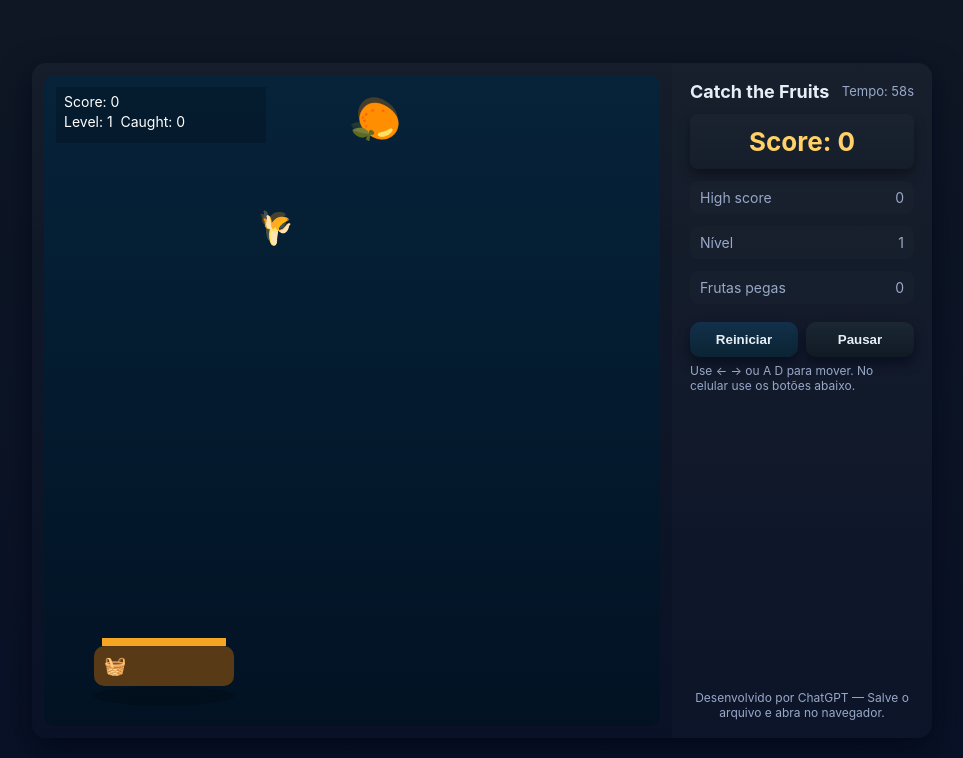
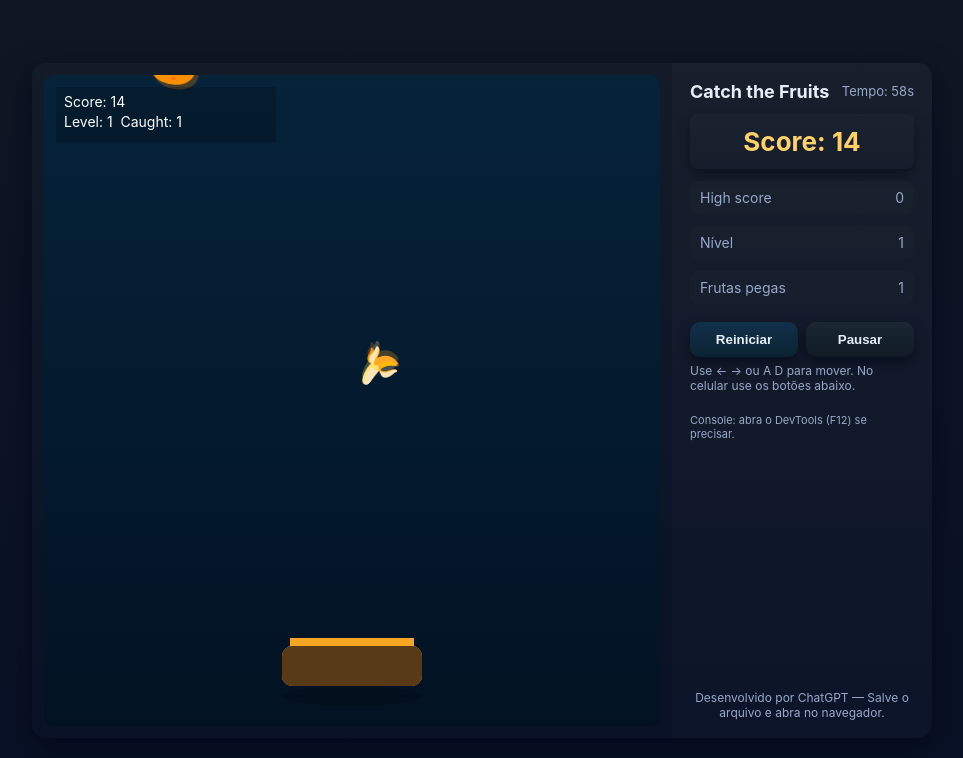
Before and after one commit to juliano210288/oticaviderememoria, a plain HTML site: page index.html in a window 1280 px wide. Both pictures are taken after a click on the button "Começar". Shown: the whole page, without its empty margins (158-1121 px from the left). Drawn offline with Linux system fonts and the light colour scheme.

Commit message:
Atualizar o index.html

```diff
--- a/index.html
+++ b/index.html
@@ -3,7 +3,7 @@
 <head>
 <meta charset="utf-8" />
 <meta name="viewport" content="width=device-width,initial-scale=1" />
-<title>Catch the Fruits — Jogo HTML</title>
+<title>Catch the Fruits — Corrigido</title>
 <style>
   :root{
     --bg:#0f1724;
@@ -38,14 +38,7 @@
     position:relative;
   }
 
-  /* Canvas area */
-  .play-area{
-    position:relative;
-    background:
-      radial-gradient(1200px 600px at 10% 10%, rgba(255,255,255,0.02), transparent 5%),
-      linear-gradient(180deg, rgba(255,255,255,0.01), transparent 30%);
-    padding:12px;
-  }
+  .play-area{position:relative;padding:12px;}
   canvas{
     width:100%;
     height:100%;
@@ -55,7 +48,6 @@
     box-shadow: inset 0 2px 10px rgba(255,255,255,0.02);
   }
 
-  /* Side panel */
   .panel{
     padding:18px;
     background:linear-gradient(180deg, rgba(255,255,255,0.02), rgba(255,255,255,0.01));
@@ -74,55 +66,19 @@
     font-size:26px;
     box-shadow: 0 6px 12px rgba(0,0,0,0.35);
   }
-  .stat{
-    display:flex;
-    justify-content:space-between;
-    align-items:center;
-    padding:8px 10px;
-    border-radius:8px;
-    background:rgba(255,255,255,0.01);
-    color:var(--muted);
-    font-size:14px;
-  }
+  .stat{display:flex;justify-content:space-between;align-items:center;padding:8px 10px;border-radius:8px;background:rgba(255,255,255,0.01);color:var(--muted);font-size:14px;}
   .controls{display:flex;gap:8px;flex-wrap:wrap}
-  .btn{
-    flex:1;
-    padding:10px 12px;
-    border-radius:10px;
-    border:0;
-    cursor:pointer;
-    font-weight:700;
-    background:linear-gradient(180deg,#12304b,#0b2433);
-    color:var(--text);
-    box-shadow: 0 6px 12px rgba(2,6,23,0.6);
-  }
-  .btn.secondary{
-    background:linear-gradient(180deg,#1b2733,#0f1a24);
-  }
+  .btn{flex:1;padding:10px 12px;border-radius:10px;border:0;cursor:pointer;font-weight:700;background:linear-gradient(180deg,#12304b,#0b2433);color:var(--text);box-shadow: 0 6px 12px rgba(2,6,23,0.6);}
+  .btn.secondary{background:linear-gradient(180deg,#1b2733,#0f1a24);}
 
   .hint{font-size:12px;color:var(--muted);margin-top:6px}
-
-  /* Mobile control overlay */
-  .touch-controls{
-    display:none;
-    gap:12px;
-    padding-top:6px;
-  }
-  .touch-btn{
-    flex:1;padding:12px;border-radius:10px;border:0;font-weight:800;
-    font-size:18px;background:linear-gradient(180deg,#233a4a,#12232d);color:var(--text);
-    box-shadow:0 6px 10px rgba(0,0,0,0.5);
-  }
+  .touch-controls{display:none;gap:12px;padding-top:6px;}
+  .touch-btn{flex:1;padding:12px;border-radius:10px;border:0;font-weight:800;font-size:18px;background:linear-gradient(180deg,#233a4a,#12232d);color:var(--text);box-shadow:0 6px 10px rgba(0,0,0,0.5);}
 
   footer{margin-top:auto;font-size:12px;color:var(--muted);text-align:center}
-
-  /* Responsive */
-  @media (max-width:900px){
-    .game-wrap{grid-template-columns:1fr}
-    .panel{order:2;width:100%;}
-    .play-area{order:1;padding:8px}
-    .touch-controls{display:flex}
-  }
+  @media (max-width:900px){ .game-wrap{grid-template-columns:1fr} .panel{order:2;width:100%;} .play-area{order:1;padding:8px} .touch-controls{display:flex} }
+  /* small debug area */
+  #debug{font-size:11px;color:var(--muted);margin-top:8px}
 </style>
 </head>
 <body>
@@ -156,43 +112,17 @@
         <button class="touch-btn" id="rightTouch">▶</button>
       </div>
 
-      <footer>
-        Desenvolvido por ChatGPT — Salve o arquivo e abra no navegador.
-      </footer>
+      <div id="debug">Console: abra o DevTools (F12) se precisar.</div>
+      <footer>Desenvolvido por ChatGPT — Salve o arquivo e abra no navegador.</footer>
     </div>
   </div>
 
 <script>
-/* --- Configurações e variáveis --- */
+/* -------------------------
+   Variáveis e elementos UI
+   -------------------------*/
 const canvas = document.getElementById('gameCanvas');
-const ctx = canvas.getContext('2d', { alpha: false });
-
-let W = 800, H = 600; // logical size (will scale)
-function resizeCanvas(){
-  const rect = canvas.getBoundingClientRect();
-  canvas.width = rect.width * devicePixelRatio;
-  canvas.height = rect.height * devicePixelRatio;
-  W = canvas.width;
-  H = canvas.height;
-  ctx.setTransform(devicePixelRatio,0,0,devicePixelRatio,0,0);
-}
-window.addEventListener('resize', resizeCanvas);
-resizeCanvas();
-
-/* Game state */
-let score = 0;
-let highscore = Number(localStorage.getItem('ctf_highscore') || 0);
-let caught = 0;
-let level = 1;
-let timeLeft = 60; // seconds
-let running = false;
-let paused = false;
-let lastTime = 0;
-let spawnTimer = 0;
-let spawnInterval = 1000; // ms
-let gravity = 0.12; // falling speed increment
-let items = [];
-let player;
+const ctx = canvas.getContext('2d');
 const UI = {
   score: document.getElementById('score'),
   high: document.getElementById('highscore'),
@@ -202,78 +132,100 @@ const UI = {
   startBtn: document.getElementById('startBtn'),
   pauseBtn: document.getElementById('pauseBtn'),
 };
+let logicalW = 800, logicalH = 600; // units in CSS pixels
+let dpr = Math.max(1, window.devicePixelRatio || 1);
+
+let score = 0, highscore = Number(localStorage.getItem('ctf_highscore') || 0), caught = 0, level = 1;
+let timeLeft = 60, running = false, paused = false;
+let lastTime = 0, spawnTimer = 0, spawnInterval = 1000, gravity = 0.12;
+let items = [], player;
 UI.high.textContent = highscore;
 
-/* Assets: use emoji for fruits for simplicity */
+/* Fruits */
 const FRUITS = ['🍎','🍌','🍇','🍊','🍐','🍓','🍍','🥭'];
-const BADIES = ['🪨','🍋']; // lemon is small penalty (optional), rock is bad
 
-/* Player object */
+/* -------------------------
+   Canvas resize / scale
+   -------------------------*/
+function resizeCanvas(){
+  // logical size = bounding client rect
+  const rect = canvas.getBoundingClientRect();
+  logicalW = rect.width || 800;
+  logicalH = rect.height || 600;
+  dpr = Math.max(1, window.devicePixelRatio || 1);
+
+  canvas.width = Math.round(logicalW * dpr);
+  canvas.height = Math.round(logicalH * dpr);
+
+  // Reset transform and scale so drawing coordinates use CSS pixels
+  ctx.setTransform(dpr, 0, 0, dpr, 0, 0);
+}
+window.addEventListener('resize', resizeCanvas);
+window.addEventListener('orientationchange', resizeCanvas);
+resizeCanvas();
+
+/* -------------------------
+   Player & helpers
+   -------------------------*/
 function createPlayer(){
   return {
-    x: 50,
-    y: 0,
+    x: logicalW/2 - 70,
+    y: logicalH - 80,
     w: 140,
     h: 40,
     speed: 8,
-    vx: 0,
-    color: '#c9f1ff',
   };
 }
+function rand(min,max){ return Math.random()*(max-min)+min; }
+function clamp(v,a,b){ return Math.max(a, Math.min(b, v)); }
 
-/* Helpers */
-function rand(min,max){ return Math.random()*(max-min)+min; }
-function clamp(v,a,b){ return Math.max(a,Math.min(b,v)); }
-
-/* Item generator */
+/* -------------------------
+   Items
+   -------------------------*/
 function spawnItem(){
-  const isBad = Math.random() < 0.08; // small chance of a rock
-  const text = isBad ? '🪨' : FRUITS[Math.floor(Math.random()*FRUITS.length)];
-  const size = rand(28,50);
+  const text = FRUITS[Math.floor(Math.random()*FRUITS.length)];
+  const size = rand(28,48);
   items.push({
-    x: rand(20, W/ (window.devicePixelRatio||1) - 20 - size),
+    x: rand(20, logicalW - 20 - size),
     y: -size,
     vy: rand(0.6, 1.2) + level*0.15,
     size,
     text,
-    bad: isBad,
     angle: rand(0,Math.PI*2),
     va: rand(-0.03,0.03),
   });
 }
 
-/* Input */
+/* -------------------------
+   Input
+   -------------------------*/
 const keys = {};
 window.addEventListener('keydown', e=>{
   keys[e.key.toLowerCase()] = true;
   if (['arrowleft','arrowright','a','d'].includes(e.key.toLowerCase())) e.preventDefault();
-  if (e.key === ' '){ // space restarts if not running
-    if (!running) startGame();
-    e.preventDefault();
-  }
 });
 window.addEventListener('keyup', e=>{ keys[e.key.toLowerCase()] = false; });
 
-/* Touch buttons */
 document.getElementById('leftTouch').addEventListener('touchstart', e=>{ keys['a']=true; e.preventDefault(); });
 document.getElementById('leftTouch').addEventListener('touchend', e=>{ keys['a']=false; e.preventDefault(); });
 document.getElementById('rightTouch').addEventListener('touchstart', e=>{ keys['d']=true; e.preventDefault(); });
 document.getElementById('rightTouch').addEventListener('touchend', e=>{ keys['d']=false; e.preventDefault(); });
 document.getElementById('downTouch').addEventListener('click', ()=>{ keys['a']=keys['d']=false; });
 
-/* Buttons */
 UI.startBtn.addEventListener('click', ()=>{ if (!running) startGame(); else resetGame(); });
 UI.pauseBtn.addEventListener('click', ()=>{ togglePause(); });
 
-/* Game functions */
+/* -------------------------
+   Game state functions
+   -------------------------*/
 function startGame(){
-  // reset
+  console.log('Iniciando jogo');
   score = 0; caught = 0; level = 1; timeLeft = 60;
   items = [];
+  spawnInterval = 900;
+  gravity = 0.12;
   player = createPlayer();
   running = true; paused = false;
-  spawnInterval = 1000;
-  gravity = 0.12;
   lastTime = performance.now();
   UI.time.textContent = Math.ceil(timeLeft);
   UI.score.textContent = score;
@@ -285,11 +237,12 @@ function startGame(){
 }
 
 function resetGame(){
+  console.log('Resetando jogo');
   running = false;
   paused = false;
   items = [];
   UI.startBtn.textContent = 'Começar';
-  // Clear canvas visually
+  // limpa canvas
   ctx.clearRect(0,0,canvas.width,canvas.height);
 }
 
@@ -303,102 +256,85 @@ function togglePause(){
   }
 }
 
+function endGame(){
+  running = false; paused = false;
+  if (score > highscore){
+    highscore = score;
+    localStorage.setItem('ctf_highscore', highscore);
+    UI.high.textContent = highscore;
+  }
+  UI.startBtn.textContent = 'Começar';
+  UI.pauseBtn.textContent = 'Pausar';
+  draw(); // frame final
+  setTimeout(()=> alert('Fim de jogo! Pontuação: ' + score + '\\nHigh score: ' + highscore), 40);
+}
+
+/* -------------------------
+   Update & draw
+   -------------------------*/
 function update(dt){
-  // Controls: left/right (A D or arrows)
-  const moveLeft = keys['arrowleft'] || keys['a'];
-  const moveRight = keys['arrowright'] || keys['d'];
-  if (moveLeft && !moveRight) player.x -= player.speed;
-  else if (moveRight && !moveLeft) player.x += player.speed;
-  // clamp
-  player.x = clamp(player.x, 10, (W/devicePixelRatio) - player.w - 10);
+  // movement
+  const left = keys['arrowleft'] || keys['a'];
+  const right = keys['arrowright'] || keys['d'];
+  if (left && !right) player.x -= player.speed;
+  else if (right && !left) player.x += player.speed;
+  player.x = clamp(player.x, 10, logicalW - player.w - 10);
 
-  // spawn logic
+  // spawn
   spawnTimer += dt;
   if (spawnTimer > spawnInterval){
     spawnTimer = 0;
-    // spawn a few items depending on level
     const count = 1 + Math.floor(level/3);
     for(let i=0;i<count;i++) spawnItem();
   }
 
-  // update items
+  // items physics
   for (let i = items.length-1; i>=0; i--){
     const it = items[i];
-    it.y += it.vy * (dt/16) * (1 + level*0.08);
-    it.vy += gravity * (dt/16) * 0.02;
+    it.y += it.vy * (dt/16) * (1 + level*0.06);
+    it.vy += gravity * (dt/1000) * 60;
     it.angle += it.va;
-    // collision with player (simple AABB)
+    // collision
     if (it.y + it.size > player.y && it.y < player.y + player.h &&
         it.x + it.size > player.x && it.x < player.x + player.w){
-      // catch
-      if (it.bad){
-        score = Math.max(0, score - 10);
-        // small penalty and screen shake maybe
-      } else {
-        score += Math.floor(10 + it.size/5 + level*2);
-        caught++;
-      }
+      score += Math.floor(8 + it.size/6 + level*2);
+      caught++;
       items.splice(i,1);
-      // level up for every 10 caught
-      if (caught > 0 && caught % 10 === 0) {
+      if (caught > 0 && caught % 10 === 0){
         level++;
-        // increase difficulty
-        spawnInterval = Math.max(350, spawnInterval - 80);
+        spawnInterval = Math.max(350, spawnInterval - 70);
       }
       continue;
     }
-    // remove if falls past bottom
-    if (it.y > (H/devicePixelRatio) + 100) {
-      // small penalty when miss a good fruit
-      if (!it.bad) score = Math.max(0, score - 5);
+    // missed
+    if (it.y > logicalH + 100){
+      score = Math.max(0, score - 5);
       items.splice(i,1);
     }
   }
 
-  // update timer
+  // timer
   timeLeft -= dt/1000;
-  if (timeLeft <= 0){
-    endGame();
-  }
+  if (timeLeft <= 0) endGame();
 
-  // update UI
+  // UI
   UI.score.textContent = score;
   UI.lvl.textContent = level;
   UI.caught.textContent = caught;
   UI.time.textContent = Math.max(0, Math.ceil(timeLeft));
 }
 
-function endGame(){
-  running = false;
-  paused = false;
-  // save highscore
-  if (score > highscore){
-    highscore = score;
-    localStorage.setItem('ctf_highscore', highscore);
-  }
-  UI.high.textContent = highscore;
-  UI.startBtn.textContent = 'Começar';
-  UI.pauseBtn.textContent = 'Pausar';
-  // show game over overlay
-  draw(); // final frame
-  setTimeout(()=> {
-    alert('Fim de jogo! Pontuação: ' + score + '\\nHigh score: ' + highscore);
-  }, 50);
-}
+function draw(){
+  // clear (using CSS pixel coords)
+  ctx.clearRect(0,0,logicalW,logicalH);
 
-/* --- Drawing --- */
-function draw(){
-  // clear (use logical size)
-  ctx.clearRect(0,0,canvas.width,canvas.height);
+  // background
+  const g = ctx.createLinearGradient(0,0,0,logicalH);
+  g.addColorStop(0,'#06233a'); g.addColorStop(1,'#021223');
+  ctx.fillStyle = g;
+  ctx.fillRect(0,0,logicalW,logicalH);
 
-  // background stars or pattern
-  const g = ctx.createLinearGradient(0,0,0,H/devicePixelRatio);
-  g.addColorStop(0,'#06233a');
-  g.addColorStop(1,'#021223');
-  ctx.fillStyle = g;
-  ctx.fillRect(0,0,W/devicePixelRatio,H/devicePixelRatio);
-
-  // draw items
+  // items
   items.forEach(it=>{
     ctx.save();
     ctx.translate(it.x + it.size/2, it.y + it.size/2);
@@ -406,91 +342,87 @@ function draw(){
     ctx.font = `${Math.floor(it.size)}px serif`;
     ctx.textAlign = 'center';
     ctx.textBaseline = 'middle';
-    // draw shadow
     ctx.fillStyle = 'rgba(0,0,0,0.25)';
     ctx.fillText(it.text, 4, 4);
-    // main
     ctx.fillStyle = '#fff';
     ctx.fillText(it.text, 0, 0);
     ctx.restore();
   });
 
-  // draw player (basket)
-  player.y = (H/devicePixelRatio) - 80;
   // basket shadow
+  player.y = logicalH - 80;
   ctx.beginPath();
   ctx.ellipse(player.x + player.w/2, player.y + player.h + 10, player.w/2, 10, 0, 0, Math.PI*2);
   ctx.fillStyle = 'rgba(0,0,0,0.2)';
   ctx.fill();
 
-  // basket body
-  ctx.fillStyle = '#ffd166';
+  // basket
+  ctx.save();
+  ctx.fillStyle = '#f6a623';
   roundRect(ctx, player.x, player.y, player.w, player.h, 10);
   ctx.fillStyle = '#583a16';
   ctx.fill();
+  ctx.restore();
 
-  // basket rim
+  // rim
   ctx.fillStyle = '#f6a623';
   ctx.fillRect(player.x+8, player.y-8, player.w-16, 8);
 
-  // draw small fruits sitting in basket as indicator
-  ctx.font = "18px serif";
-  ctx.fillStyle = '#fff';
-  ctx.fillText('🧺', player.x + 10, player.y + player.h/2 + 6);
-
-  // HUD top-left
+  // HUD rectangle
   ctx.fillStyle = 'rgba(0,0,0,0.2)';
-  ctx.fillRect(12,12,210,56);
+  ctx.fillRect(12,12,220,56);
   ctx.fillStyle = '#fff';
   ctx.font = '14px Inter, sans-serif';
   ctx.fillText('Score: ' + score, 20, 32);
   ctx.fillText('Level: ' + level + '  Caught: ' + caught, 20, 52);
 }
 
-/* utility: rounded rect */
 function roundRect(ctx,x,y,w,h,r){
-  const radius = r;
   ctx.beginPath();
-  ctx.moveTo(x+radius,y);
-  ctx.arcTo(x+w,y,x+w,y+h,radius);
-  ctx.arcTo(x+w,y+h,x,y+h,radius);
-  ctx.arcTo(x,y+h,x,y,radius);
-  ctx.arcTo(x,y,x+w,y,radius);
+  ctx.moveTo(x+r,y);
+  ctx.arcTo(x+w,y,x+w,y+h,r);
+  ctx.arcTo(x+w,y+h,x,y+h,r);
+  ctx.arcTo(x,y+h,x,y,r);
+  ctx.arcTo(x,y,x+w,y,r);
   ctx.closePath();
+  ctx.fill();
 }
 
-/* Main loop */
+/* -------------------------
+   Main loop
+   -------------------------*/
 function loop(now){
   if (!running) return;
   if (paused) return;
+  if (!lastTime) lastTime = now;
   const dt = Math.min(60, now - lastTime);
   lastTime = now;
-  resizeCanvas(); // adapt to possible layout changes
+  // ensure canvas scale matches current size
+  resizeCanvas();
   update(dt);
   draw();
   requestAnimationFrame(loop);
 }
 
-/* Resize canvas initially when DOM ready */
-window.addEventListener('load', resizeCanvas);
-
-/* initialize player */
+/* initialize */
 player = createPlayer();
 
-/* allow mouse move to control on desktop optionally */
+/* Optional: allow drag to move basket */
 let mouseDown = false;
+canvas.addEventListener('mousedown', e=>{ mouseDown = true; });
+window.addEventListener('mouseup', e=>{ mouseDown = false; });
 canvas.addEventListener('mousemove', e=>{
+  if (!mouseDown) return;
   const rect = canvas.getBoundingClientRect();
   const mx = e.clientX - rect.left;
-  if (mouseDown){
-    player.x = clamp(mx - player.w/2, 10, (W/devicePixelRatio) - player.w - 10);
-  }
+  player.x = clamp(mx - player.w/2, 10, logicalW - player.w - 10);
 });
-canvas.addEventListener('mousedown', e=>{ mouseDown = true; });
-window.addEventListener('mouseup', e=>{ mouseDown = false; });
 
-/* keyboard loop for continuous movement handled in update */
-
+/* small safety: log uncaught errors to console */
+window.addEventListener('error', e=>{
+  console.error('Erro capturado:', e.message, e.error);
+  alert('Ocorreu um erro no jogo. Abra o DevTools (F12) e veja o console para detalhes.');
+});
 </script>
 </body>
 </html>
```
